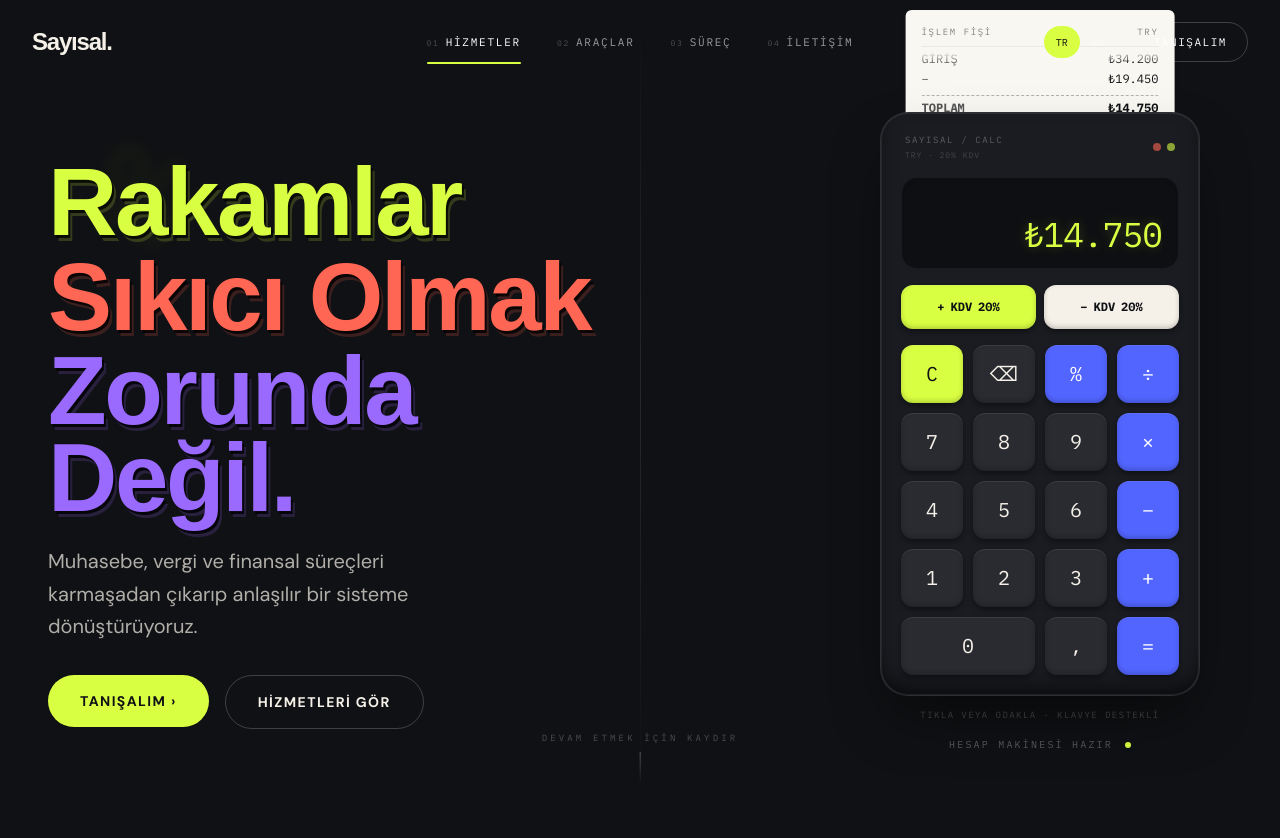
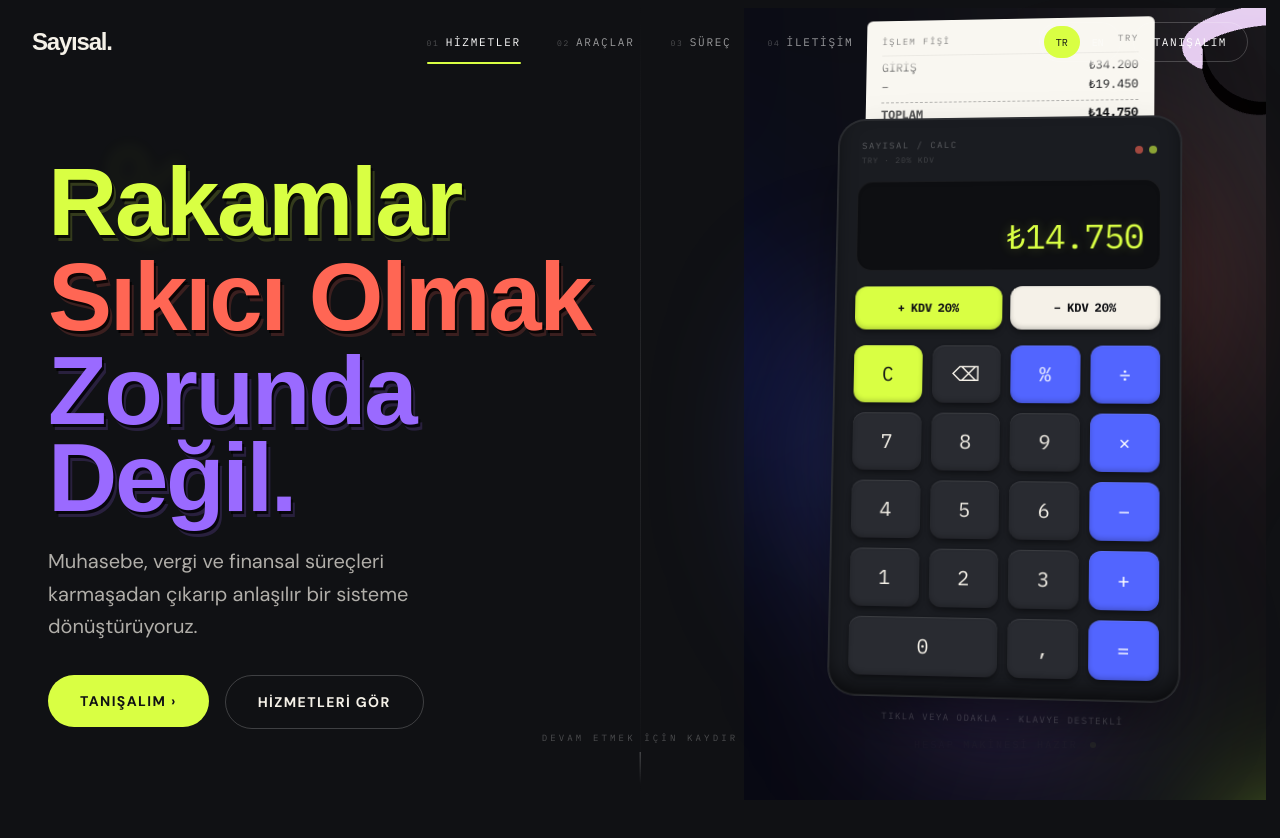
Before and after one commit to omeryigitler/muhasebe, a React (Vite) app: page / in a window 1280 px wide. Shown: the top 838 px of the page. Built offline with nearby package versions, Linux system fonts and the light colour scheme; a web font is replaced by a local one.

Commit message:
experiment: mount live calculator on 3d hero stage

```diff
--- a/src/components/Hero.tsx
+++ b/src/components/Hero.tsx
@@ -2,7 +2,8 @@ import React, { useRef, useState } from 'react';
 import gsap from 'gsap';
 import { useGSAP } from '@gsap/react';
 import { ScrollTrigger } from 'gsap/ScrollTrigger';
-import { Calculator, type CalculatorDemoPreset, type CalculatorHandle } from './Calculator';
+import { type CalculatorDemoPreset, type CalculatorHandle } from './Calculator';
+import { Calculator3DStage } from './Calculator3DStage';
 import { useLanguage } from '../context/LanguageContext';
 import { Magnetic } from './Magnetic';
 import { getFinanceLocale } from '../config';
@@ -239,8 +240,8 @@ export const Hero = () => {
           </div>
 
           <div className="order-1 lg:order-2 flex justify-center lg:justify-end perspective-1000 px-2 lg:pl-4 lg:pr-8">
-            <div ref={calcWrapperRef} className="w-full max-w-[225px] sm:max-w-[285px] lg:max-w-[320px] will-change-transform">
-              <Calculator ref={calcRef} isInteractive={isInteractive} onInteract={takeControl} />
+            <div ref={calcWrapperRef} className="w-full max-w-[250px] sm:max-w-[320px] lg:max-w-[390px] will-change-transform">
+              <Calculator3DStage ref={calcRef} isInteractive={isInteractive} onInteract={takeControl} />
               <div className="mt-2 sm:mt-4 flex items-center justify-center gap-2 sm:gap-3 font-mono text-[8px] sm:text-[10px] uppercase tracking-[0.18em] sm:tracking-[0.22em] text-white/30">
                 <span>{isInteractive ? storyCopy.calculatorReady : storyCopy.calculatorRunning}</span>
                 <span className={`w-1.5 h-1.5 rounded-full ${isInteractive ? 'bg-acid-lime' : 'bg-coral animate-pulse'}`} />
```
